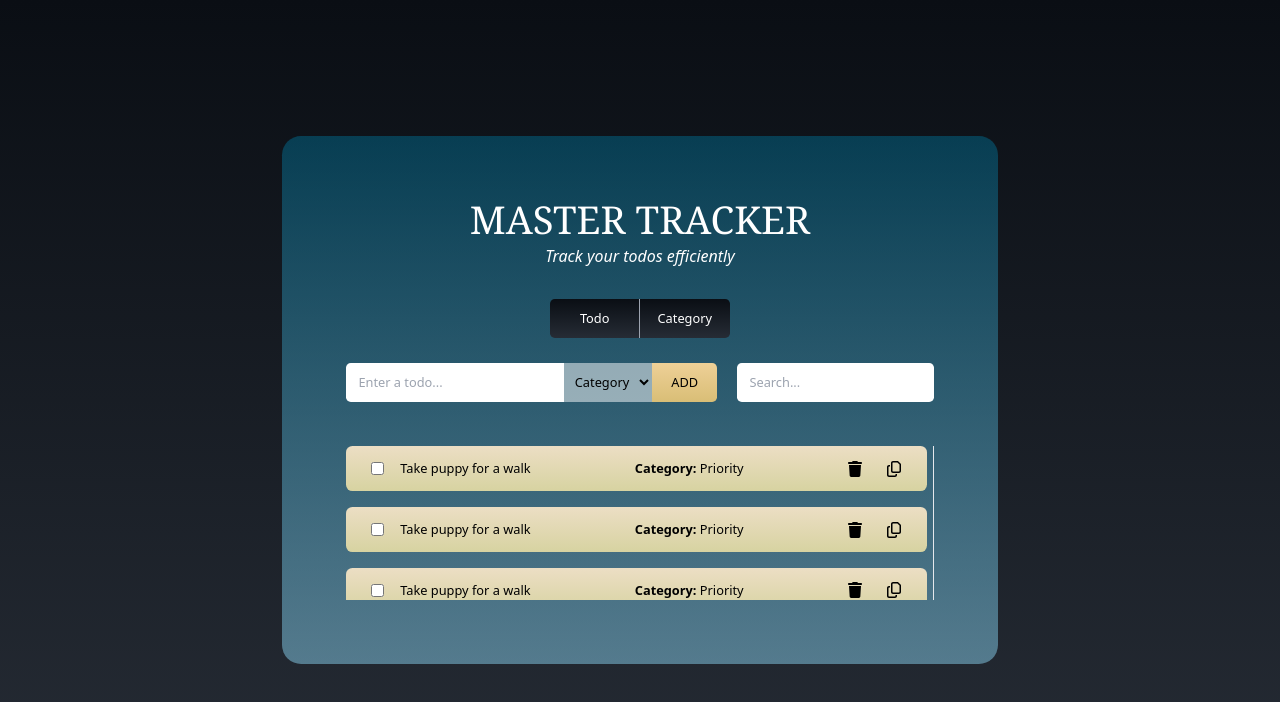
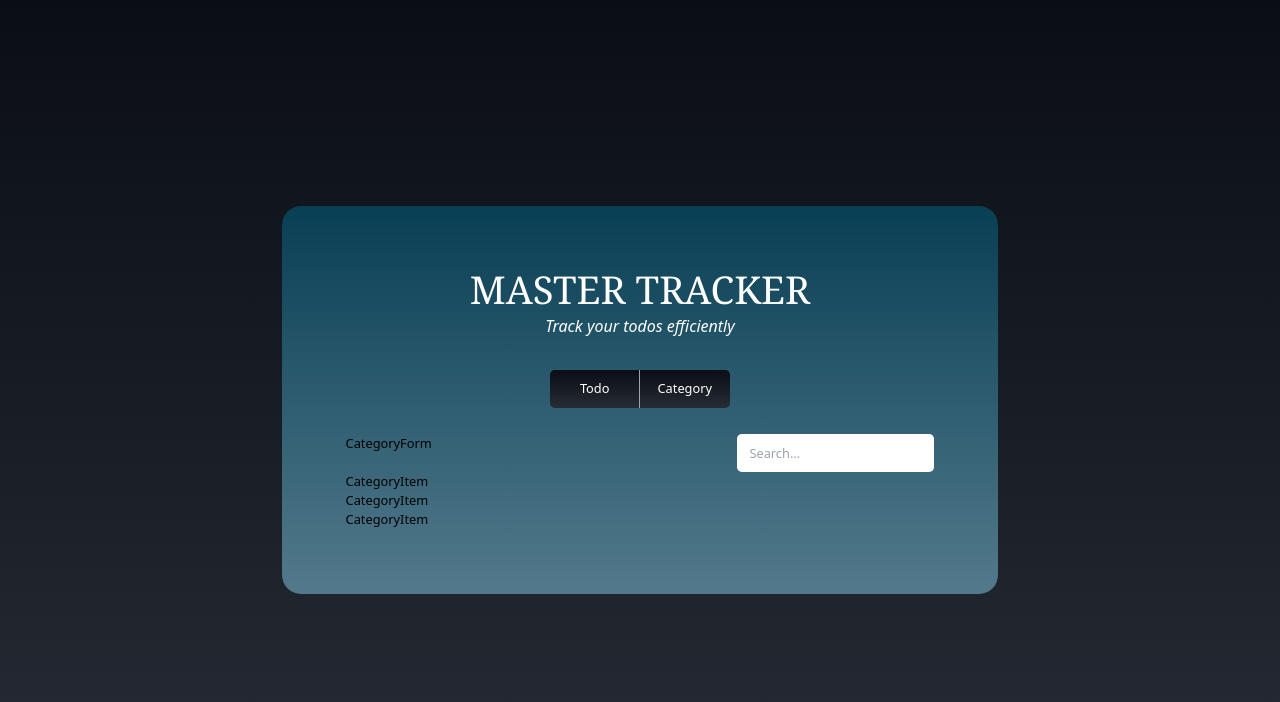
Before and after one commit to ahmedskandar/master-tracker, a React (Create React App) app: page / in a window 1280 px wide. Shown: the top 702 px of the page. Built offline with nearby package versions, Linux system fonts and the light colour scheme.

Commit message:
added category template files

```diff
--- a/src/components/category/Category.tsx
+++ b/src/components/category/Category.tsx
@@ -1,10 +1,22 @@
+import CategoryList from "./CategoryList";
+import CategoryForm from "./CategoryForm";
 
 type Props = {}
 
 const Category = (props: Props) => {
   return (
-    <div>Category</div>
-  )
+    <div className="mt-8">
+      <div className="flex flex-col md:flex-row md:gap-6 md:justify-between">
+        <CategoryForm />
+        <input
+          type="text"
+          className="pl-4 rounded-md h-12"
+          placeholder="Search..."
+        />
+      </div>
+      <CategoryList />
+    </div>
+  );
 }
 
 export default Category
--- /dev/null
+++ b/src/components/category/CategoryForm.tsx
@@ -0,0 +1,11 @@
+import React from 'react'
+
+type Props = {}
+
+const CategoryForm = (props: Props) => {
+  return (
+    <div>CategoryForm</div>
+  )
+}
+
+export default CategoryForm
--- /dev/null
+++ b/src/components/category/CategoryItem.tsx
@@ -0,0 +1,11 @@
+import React from 'react'
+
+type Props = {}
+
+const CategoryItem = (props: Props) => {
+  return (
+    <li>CategoryItem</li>
+  )
+}
+
+export default CategoryItem
--- /dev/null
+++ b/src/components/category/CategoryList.tsx
@@ -0,0 +1,16 @@
+import React from 'react'
+import CategoryItem from './CategoryItem'
+
+type Props = {}
+
+const CategoryList = (props: Props) => {
+  return (
+    <ul>
+      <CategoryItem />
+      <CategoryItem />
+      <CategoryItem />
+    </ul>
+  )
+}
+
+export default CategoryList
--- a/src/pages/Home.tsx
+++ b/src/pages/Home.tsx
@@ -1,3 +1,4 @@
+import Category from "../components/category/Category";
 import Todo from "../components/todo/Todo";
 import Card from "../components/ui/Card";
 import ToggleButtons from "../components/ui/ToggleButtons";
@@ -15,7 +16,8 @@ const Home = (props: Props) => {
           Track your todos efficiently
         </p>
         <ToggleButtons />
-        <Todo />
+        {/* <Todo /> */}
+        <Category />
       </Card>
     </section>
   );
```
